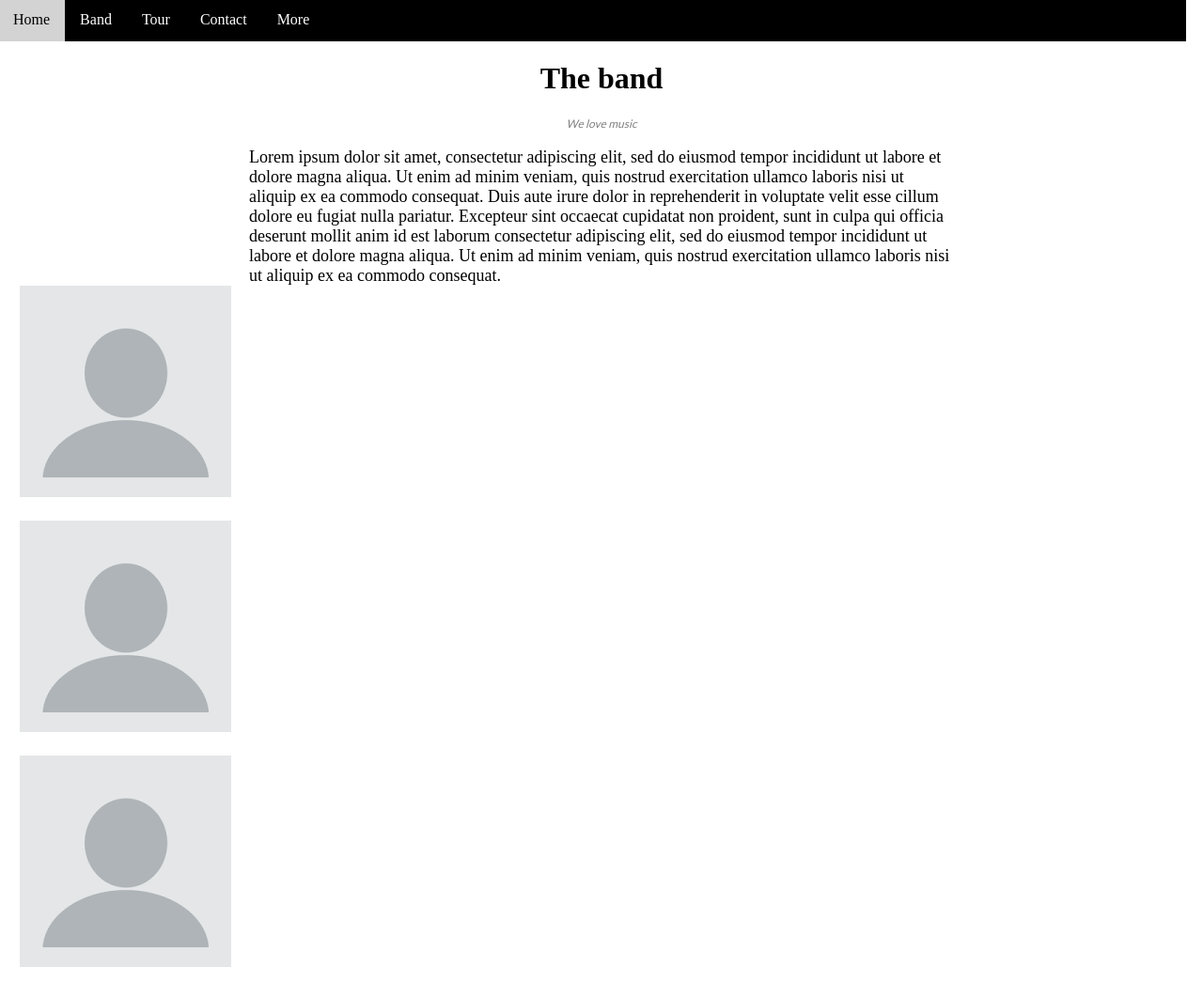
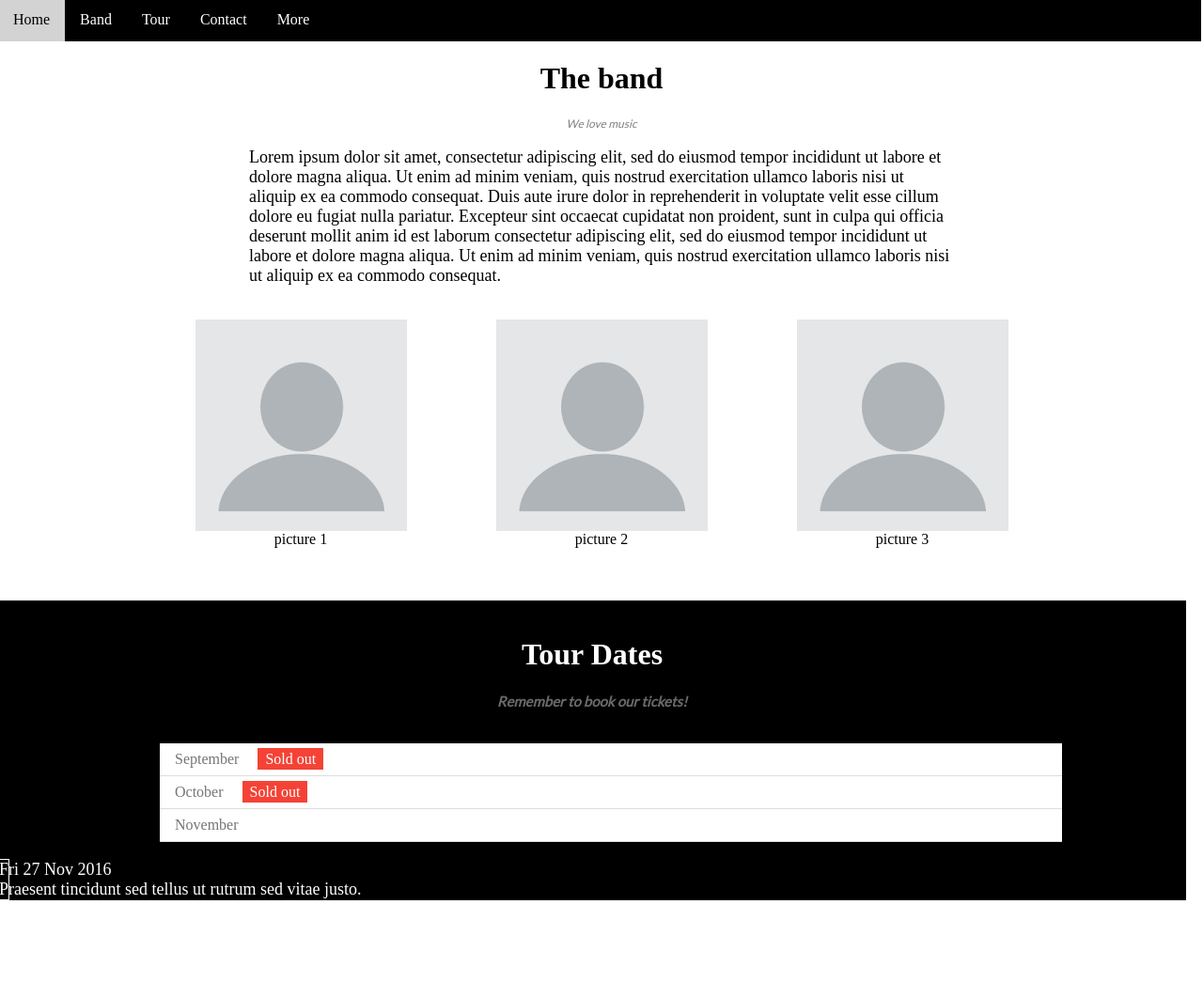
Before and after one commit to Approved010/Porfolio, a plain HTML site: page index.html in a window 1280 px wide. Shown: the whole page at 94% size. After the commit the page ends 966 px from the top, so only its background shows below. Drawn offline with Linux system fonts and the light colour scheme.

Commit message:
versie 2

```diff
--- a/index.html
+++ b/index.html
@@ -37,6 +37,8 @@
 
 </div>
 
+<br><br>
+
 <div class="container">
 
     <div class="foto_slide">
@@ -53,9 +55,58 @@
 
         <p> Lorem ipsum dolor sit amet, consectetur adipiscing elit, sed do eiusmod tempor incididunt ut labore et dolore magna aliqua. Ut enim ad minim veniam, quis nostrud exercitation ullamco laboris nisi ut aliquip ex ea commodo consequat. Duis aute irure dolor in reprehenderit in voluptate velit esse cillum dolore eu fugiat nulla pariatur. Excepteur sint occaecat cupidatat non proident, sunt in culpa qui officia deserunt mollit anim id est laborum consectetur adipiscing elit, sed do eiusmod tempor incididunt ut labore et dolore magna aliqua. Ut enim ad minim veniam, quis nostrud exercitation ullamco laboris nisi ut aliquip ex ea commodo consequat. </p>
 
-        <div class="pic"> <a> <img src="profile%20pic.png"> </a> </div>
-        <div class="pic"> <a> <img src="profile%20pic.png"> </a> </div>
-        <div class="pic"> <a> <img src="profile%20pic.png"> </a> </div>
+        <br><br>
+
+        <div class="profile-pic">
+
+            <img src="profile%20pic.png" alt="picture">
+            <img src="profile%20pic.png" alt="picture">
+            <img src="profile%20pic.png" alt="picture">
+
+        </div>
+
+        <div class="text-profile">
+
+            <a> picture 1 </a>
+            <a> picture 2 </a>
+            <a> picture 3 </a>
+
+        </div>
+
+    </div>
+
+    <br><br>
+
+    <div class="second_div">
+
+        <br>
+
+        <h1> Tour Dates </h1>
+
+        <p class="schuine_text1"> Remember to book our tickets! </p>
+
+        <br><br>
+
+        <ul class="date">
+
+            <li> September <span class="sold_out"> Sold out </span> </li>
+            <li> October <span class="sold_out"> Sold out </span> </li>
+            <li> November </li>
+
+        </ul>
+
+        <br>
+
+        <div class="mini_div">
+
+            <div class="mini_div_text">
+
+                <p class="text2"> Fri 27 Nov 2016 </p>
+                <p> Praesent tincidunt sed tellus ut rutrum sed vitae justo. </p>
+
+            </div>
+
+        </div>
 
     </div>
 
--- a/style.css
+++ b/style.css
@@ -1,5 +1,6 @@
 .navbar {
 
+    position: fixed;
     overflow: hidden;
     background-color: black;
     margin-left: -10px;
@@ -78,20 +79,15 @@
 
 }
 
-.container{
+.first_div{
 
-    float: none;
+    text-align: center;
+    width: 960px;
+    margin: 0 auto;
 
 }
 
-.first_div{
-
-    text-align: center;
-    width: 100%;
-
- }
-
-p.schuine_text{
+.schuine_text{
 
     text-align: center;
     font-style: italic;
@@ -101,9 +97,19 @@ p.schuine_text{
 
 }
 
+.schuine_text1{
+
+    text-align: center;
+    font-style: italic;
+    font-family: Lato;
+    font-weight: bold;
+    color: dimgray;
+    font-size: 15px;
+
+}
+
 p{
 
-    display: block;
     margin: auto;
     text-align: left;
     width: 750px;
@@ -111,10 +117,66 @@ p{
 
 }
 
-.pic{
+.profile-pic {
 
-    width: 250px;
-    height: 250px;
-    display: block;
+    display: flex;
+    justify-content: space-around;
+    flex-wrap: wrap;
 
 }
+
+.text-profile{
+
+    display: flex;
+    justify-content: space-around;
+    flex-wrap: wrap;
+
+}
+
+.date{
+
+    list-style: none;
+    color: #757575;
+    text-align: left;
+    width: 960px;
+    margin: 0 auto;
+
+}
+
+.date li{
+
+    padding: 8px 16px;
+    border-bottom: 1px solid #ddd;
+    background-color: white;
+
+}
+
+span.sold_out{
+
+    background-color: #f44336;
+    color: white;
+    box-sizing: inherit;
+    padding: 3px;
+    padding-right: 8px;
+    padding-left: 8px;
+    margin-left: 16px;
+
+}
+
+.second_div{
+
+    text-align: center;
+    width: 100%;
+    background-color: black;
+    color: white;
+    margin-top: 20px;
+    margin-left: -10px;
+
+}
+
+.mini_div{
+
+    width: 10px;
+    border: 1px solid white;
+
+}
```
